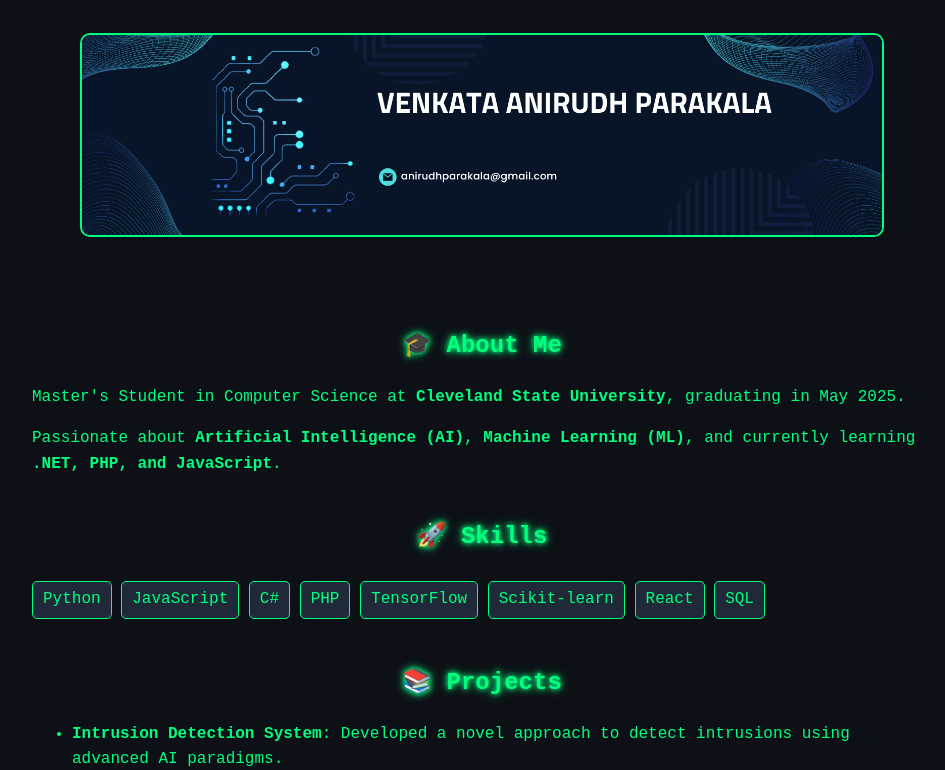
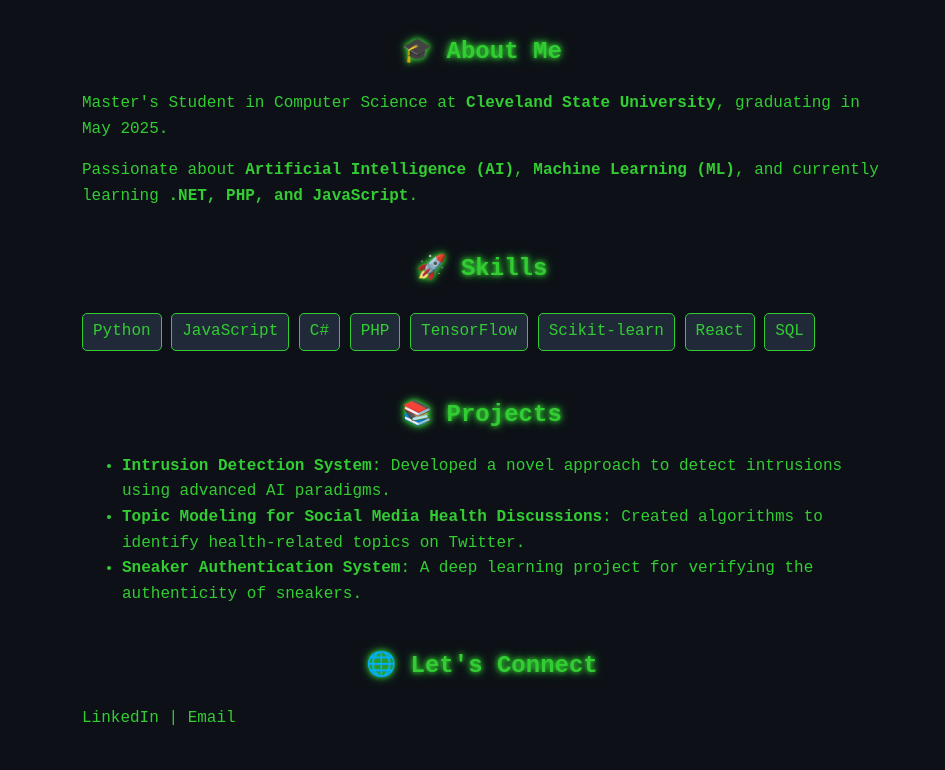
Before and after one commit to anirudhparakala/VenkataAnirudhParakala, a plain HTML site: page index.html in a window 1280 px wide. Shown: the part 101-871 px from the top of the page, without its empty margins (158-1103 px from the left). Drawn offline with Linux system fonts and the light colour scheme.

Commit message:
index.html

```diff
--- a/index.html
+++ b/index.html
@@ -9,32 +9,19 @@
             margin: 0;
             padding: 0;
             background-color: #0d1117; /* Dark background */
-            color: #00ff7f; /* Neon green text */
+            color: #32cd32; /* Dimmed neon green text */
             font-family: 'Courier New', Courier, monospace; /* Tech-inspired font */
             line-height: 1.6;
         }
 
         h1, h2, h3 {
             text-align: center;
-            text-shadow: 0 0 5px #00ff7f, 0 0 10px #00ff7f;
-        }
-
-        header {
-            text-align: center;
-            padding: 20px 0;
-        }
-
-        header img {
-            width: 80%;
-            max-width: 800px;
-            border: 2px solid #00ff7f;
-            border-radius: 10px;
-            margin: 20px 0;
+            text-shadow: 0 0 5px #32cd32, 0 0 10px #32cd32;
         }
 
         main {
             padding: 20px;
-            max-width: 900px;
+            max-width: 800px;
             margin: auto;
         }
 
@@ -43,12 +30,12 @@
         }
 
         a {
-            color: #00ff7f;
+            color: #32cd32;
             text-decoration: none;
         }
 
         a:hover {
-            text-shadow: 0 0 5px #00ff7f, 0 0 10px #00ff7f;
+            text-shadow: 0 0 5px #32cd32, 0 0 10px #32cd32;
         }
 
         .badge {
@@ -56,15 +43,15 @@
             padding: 5px 10px;
             margin: 5px 0;
             background-color: #1f2937;
-            border: 1px solid #00ff7f;
+            border: 1px solid #32cd32;
             border-radius: 5px;
-            color: #00ff7f;
+            color: #32cd32;
         }
 
         footer {
             text-align: center;
             padding: 10px 0;
-            border-top: 1px solid #00ff7f;
+            border-top: 1px solid #32cd32;
             margin-top: 20px;
         }
     </style>
@@ -72,7 +59,6 @@
 <body>
     <header>
         <h1>Hi there, I'm Venkata Anirudh Parakala 👋</h1>
-        <img src="./banner.png" alt="Profile Banner">
     </header>
 
     <main>
```
